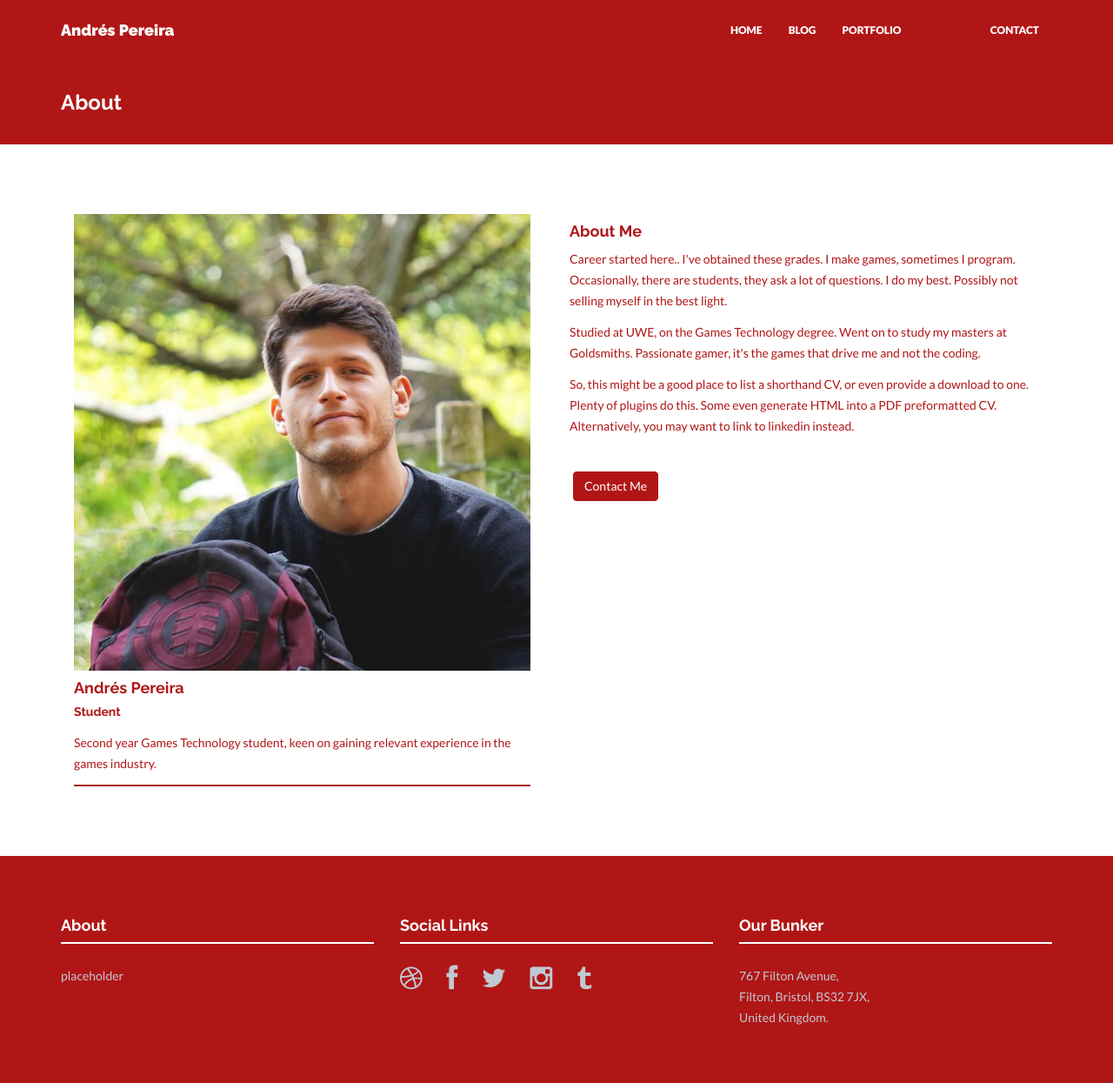
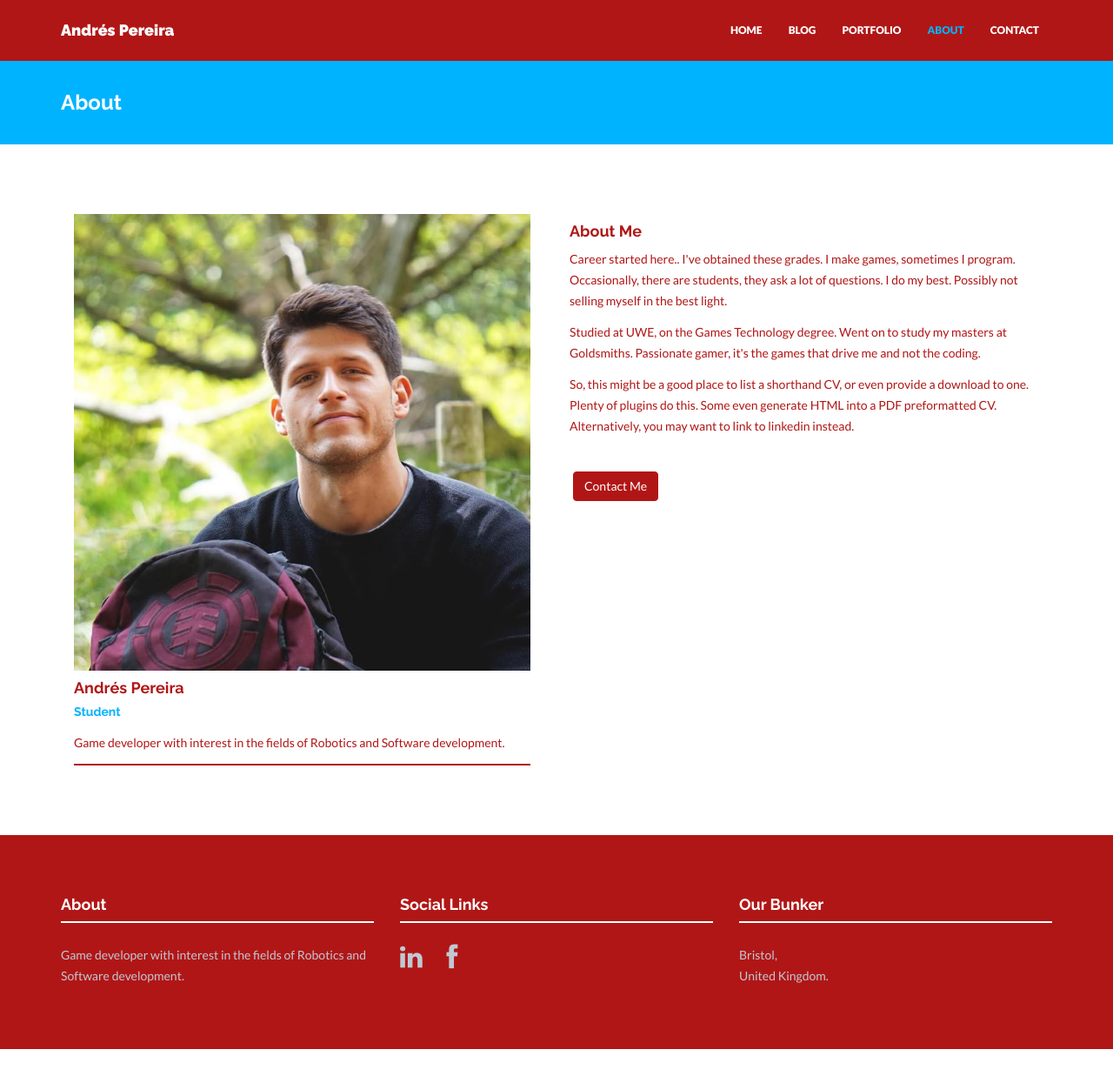
Before and after one commit to AGPO93/AGPO93.github.io, a Jekyll site: the page built from about.html, in a window 1280 px wide and 1254 px high. Shown: the top 1245 px of the window at 87% size. Built offline with Jekyll 4.4.1, drawn with Linux system fonts in a browser that asks for light colours; nearby versions of some CDN libraries.

Commit message:
Update _config.yml

```diff
--- a/_config.yml
+++ b/_config.yml
@@ -17,8 +17,8 @@
 excerpt_separator: <!--more--> #use this in posts to define how long the excerpt of the post (that is shown on the Blog page) is
 
 colors:  #in hex code if not noted else
-  primary: "#B11616" #"#00b3fe" #"#F70031"
-  primary_rgb: "177,22,22" #"0,179,254" #"247,0,49" #rgb of the primary. Needed in some places for the transparency effect.
+  primary: "#00b3fe" #"#F70031"
+  primary_rgb: "0,179,254" #"247,0,49" #rgb of the primary. Needed in some places for the transparency effect.
   secondary: "#B11616" #"#384452" #"#33004D"
   link: "#428bca"
   link_hover: "#01b2fe"
@@ -38,24 +38,17 @@
 
 # Social networks usernames. Many more available: google-plus, flickr, linkedin, etc). Shown in footer.
 social:
-  - title: dribbble
-    url:
+  - title: linkedin
+    url: https://www.linkedin.com/in/agpo93/
   - title: facebook
-    url:
-  - title: twitter
-    url:
-  - title: instagram
-    url:
-  - title: tumblr
-    url:
+    url: https://www.facebook.com/andres.pereiraorco
 
 # Postal address (add as many lines as necessary). Shown in footer and on Contact page.
 address:
   - lines:
-    - 767 Filton Avenue,
-    - Filton, Bristol, BS32 7JX,
+    - Bristol,
     - United Kingdom.
-email: andres2.pereira@uwe.ac.uk
+email: AGPO93@gmail.com
 
 
 
@@ -65,13 +58,13 @@
 members:
   - name: Andrés Pereira
     position: Student
-    text: Second year Games Technology student, keen on gaining relevant experience in the games industry.
+    text: Game developer with interest in the fields of Robotics and Software development.
     img: profileAndres.jpg
     social:
       - title: envelope #use for email address
-        url: mailto:andres2.pereira@uwe.ac.uk
-      - title: twitter
-        url:
+        url: mailto:AGPO93@gmail.com
+      - title: linkedin
+        url: https://www.linkedin.com/in/agpo93/
 
 # Short text about your company. Shown in footer on every page and also separately on Home and Contact page.
-about: "placeholder"
+about: "Game developer with interest in the fields of Robotics and Software development."
```
